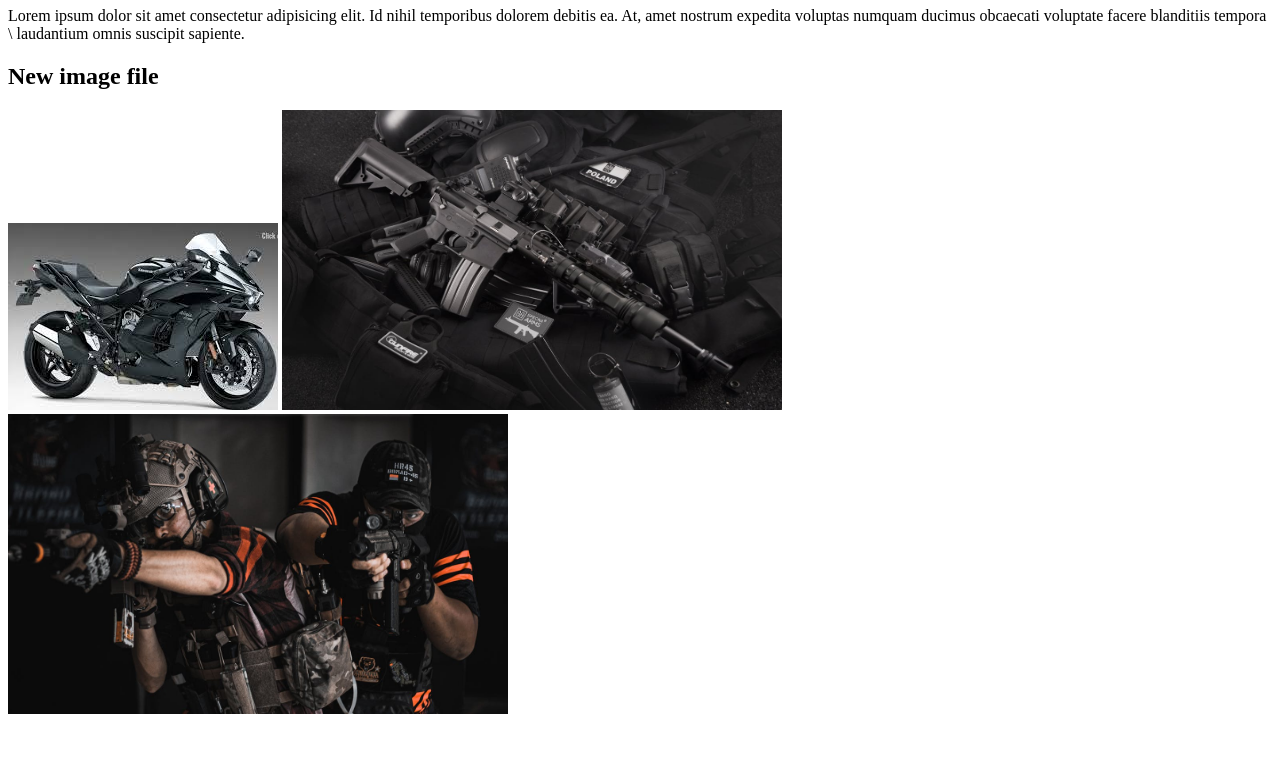
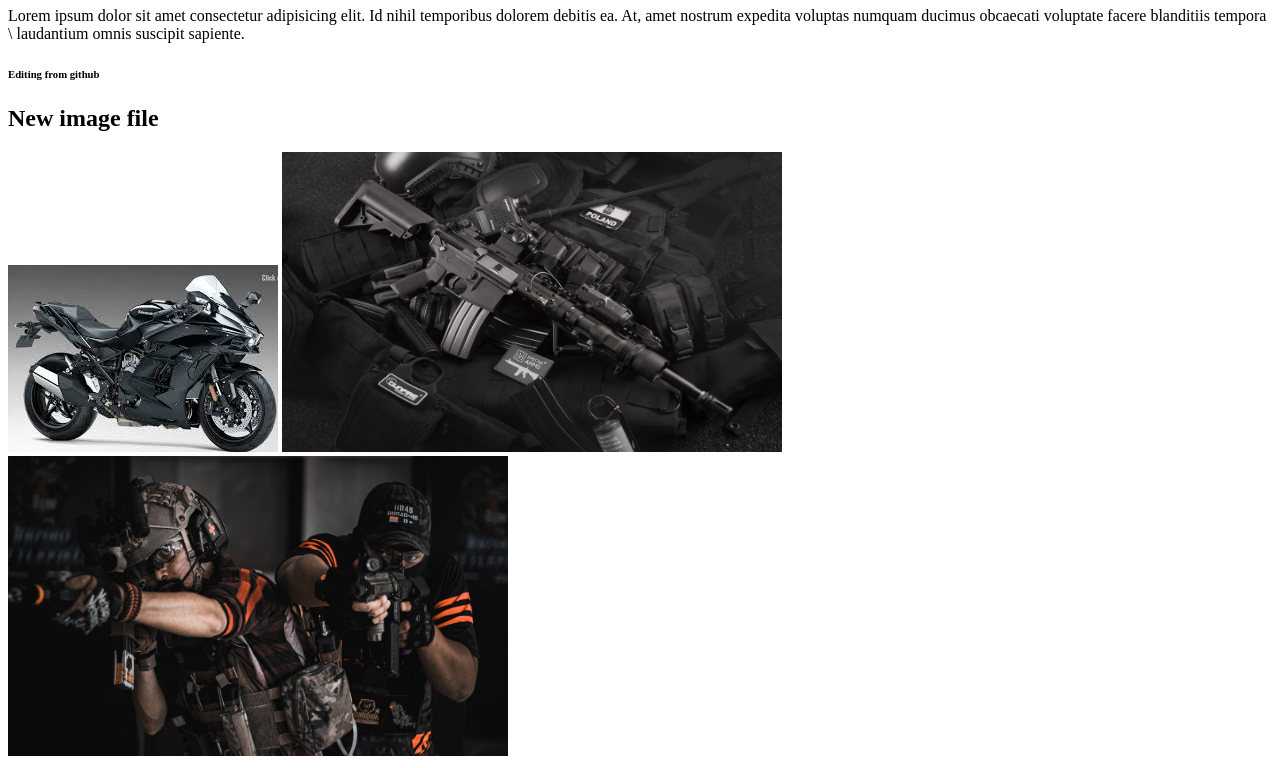
Before and after one commit to amaansheikh0/myFirstProject, a plain HTML site: page index.html in a window 1280 px wide. Shown: the part 73-841 px from the top of the page. Before the commit the page ends 800 px from the top, so only its background shows below. Drawn offline with Linux system fonts and the light colour scheme.

Commit message:
Update index.html

```diff
--- a/index.html
+++ b/index.html
@@ -11,6 +11,7 @@
     <p>Lorem ipsum dolor sit amet consectetur adipisicing elit. Id nihil temporibus dolorem debitis ea. At,
      amet nostrum expedita voluptas numquam ducimus obcaecati voluptate facere blanditiis tempora \
      laudantium omnis suscipit sapiente.</p>
+     <h6>Editing from github </h6>
      <h2>New image file</h2>
      <img src="bike.png" alt="">
      <img src="gun-1.jpeg" height="300px" width="500px" alt="">
```
